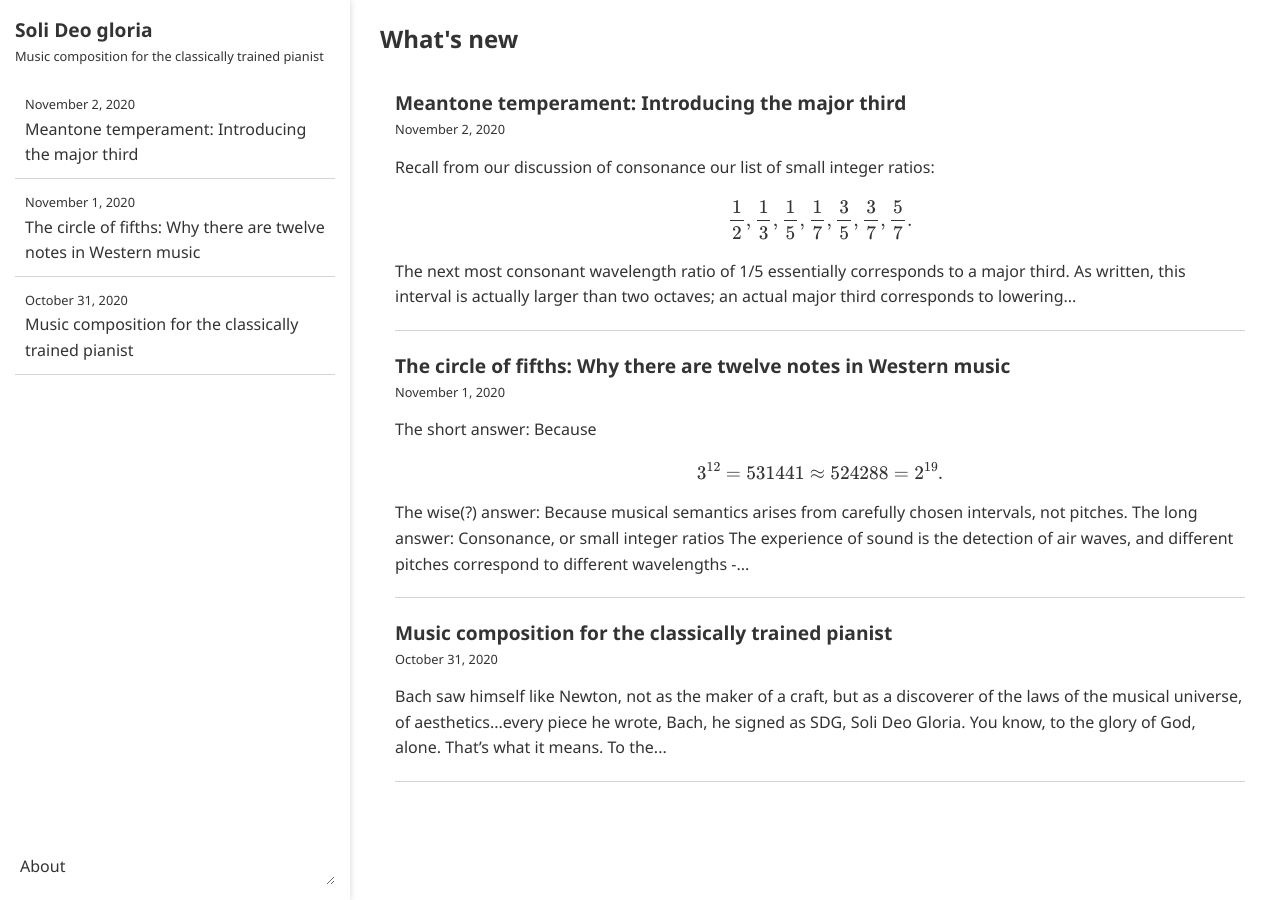
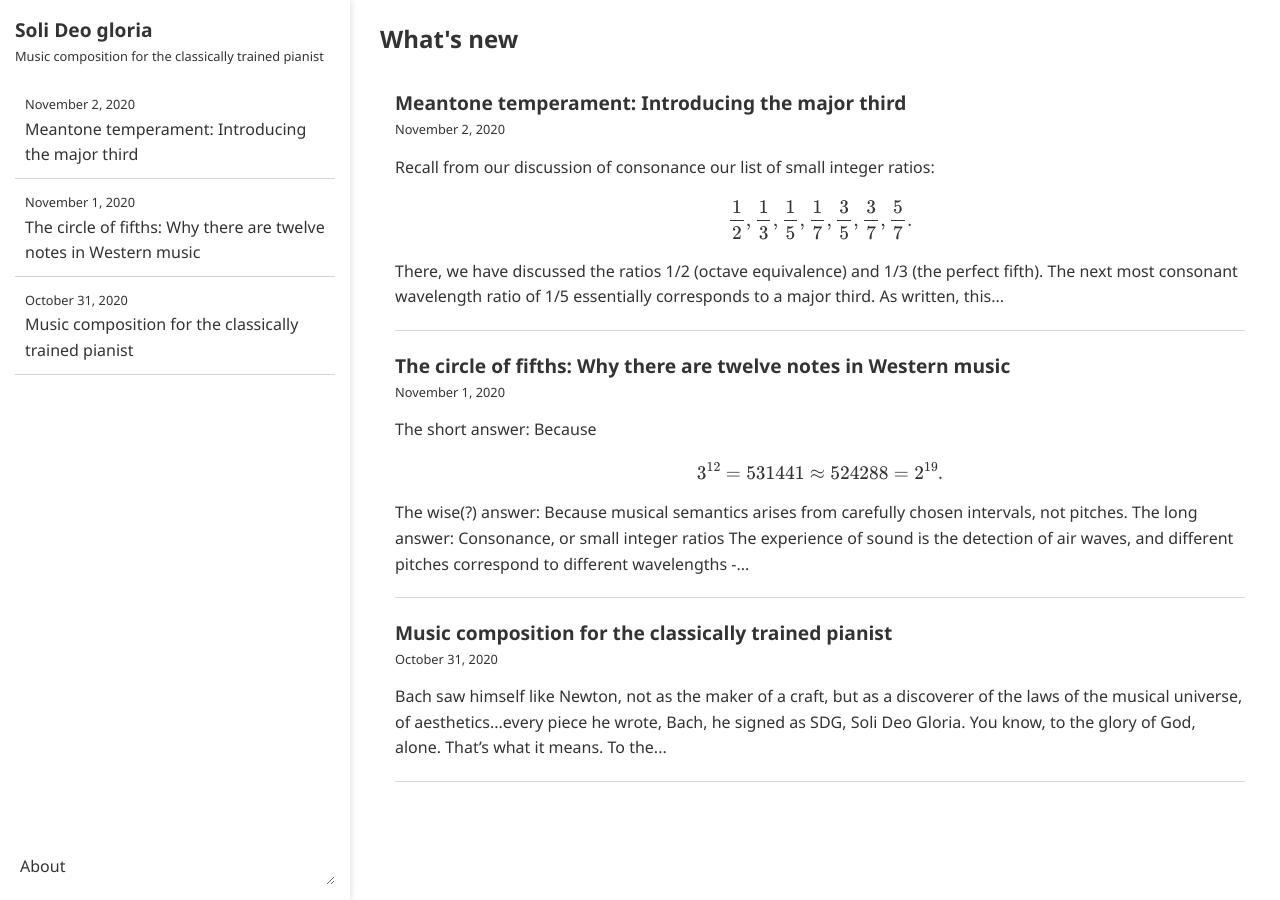
Before and after one commit to ansyblenetwork/sdg, a Jekyll site: the page built from index.html, in a window 1280 px wide. Built offline with Jekyll 4.4.1, drawn with Linux system fonts in a browser that asks for light colours; formulas are drawn with MathJax 3.

Commit message:
Update 2020-11-02-meantone-temperament-introducing-the-major-third.md

```diff
--- a/_posts/2020-11-02-meantone-temperament-introducing-the-major-third.md
+++ b/_posts/2020-11-02-meantone-temperament-introducing-the-major-third.md
@@ -6,4 +6,4 @@
 
 $$\frac{1}{2}, \frac{1}{3}, \frac{1}{5}, \frac{1}{7}, \frac{3}{5}, \frac{3}{7}, \frac{5}{7}.$$
 
-The next most consonant wavelength ratio of 1/5 essentially corresponds to a major third. As written, this interval is actually larger than two octaves; an actual major third corresponds to lowering the higher note of the interval by two octaves, for a 4 to 5 ratio.
+There, we have discussed the ratios 1/2 (octave equivalence) and 1/3 (the perfect fifth). The next most consonant wavelength ratio of 1/5 essentially corresponds to a major third. As written, this interval is actually larger than two octaves; an actual major third corresponds to lowering the higher note of the interval by two octaves, for a 4 to 5 ratio.
```
